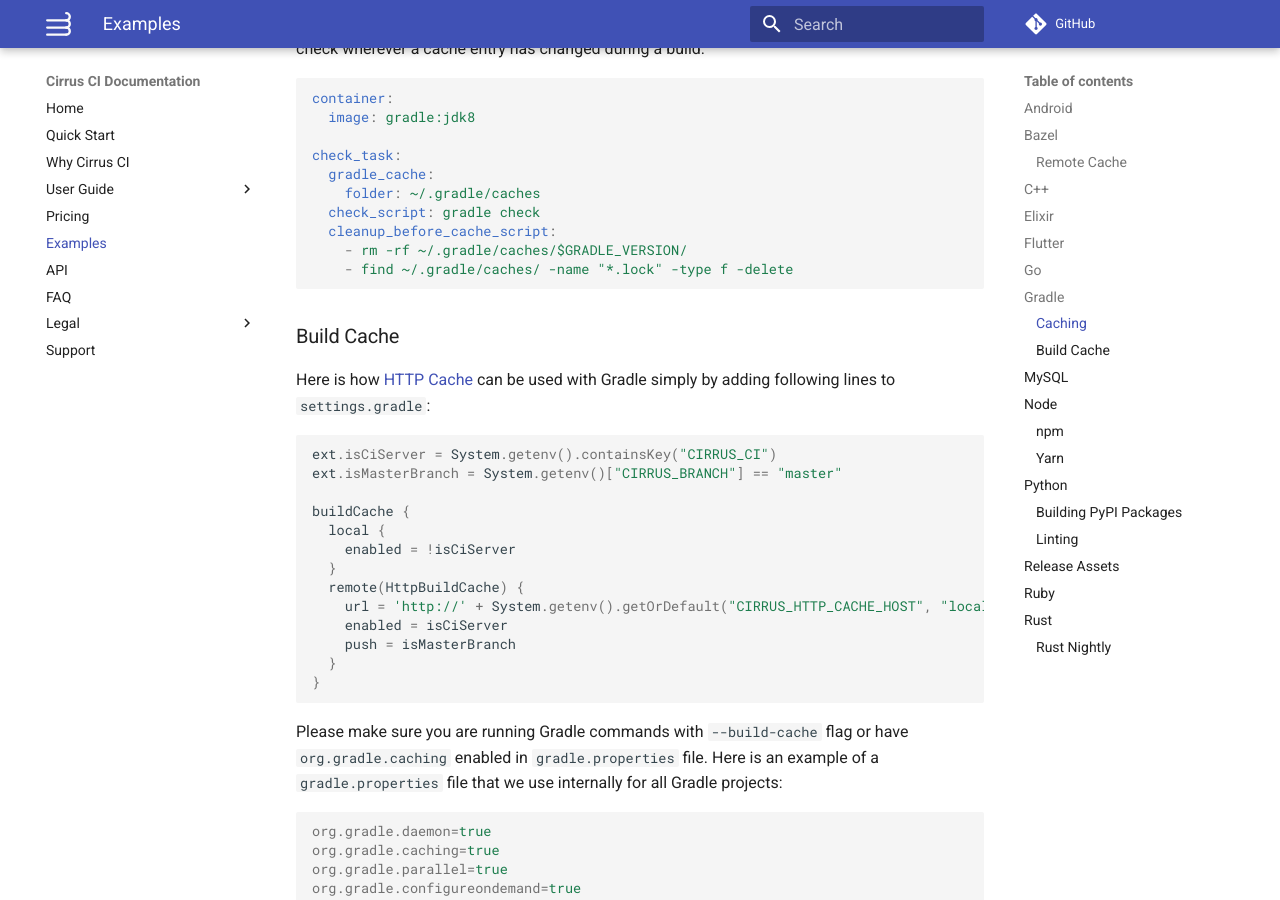
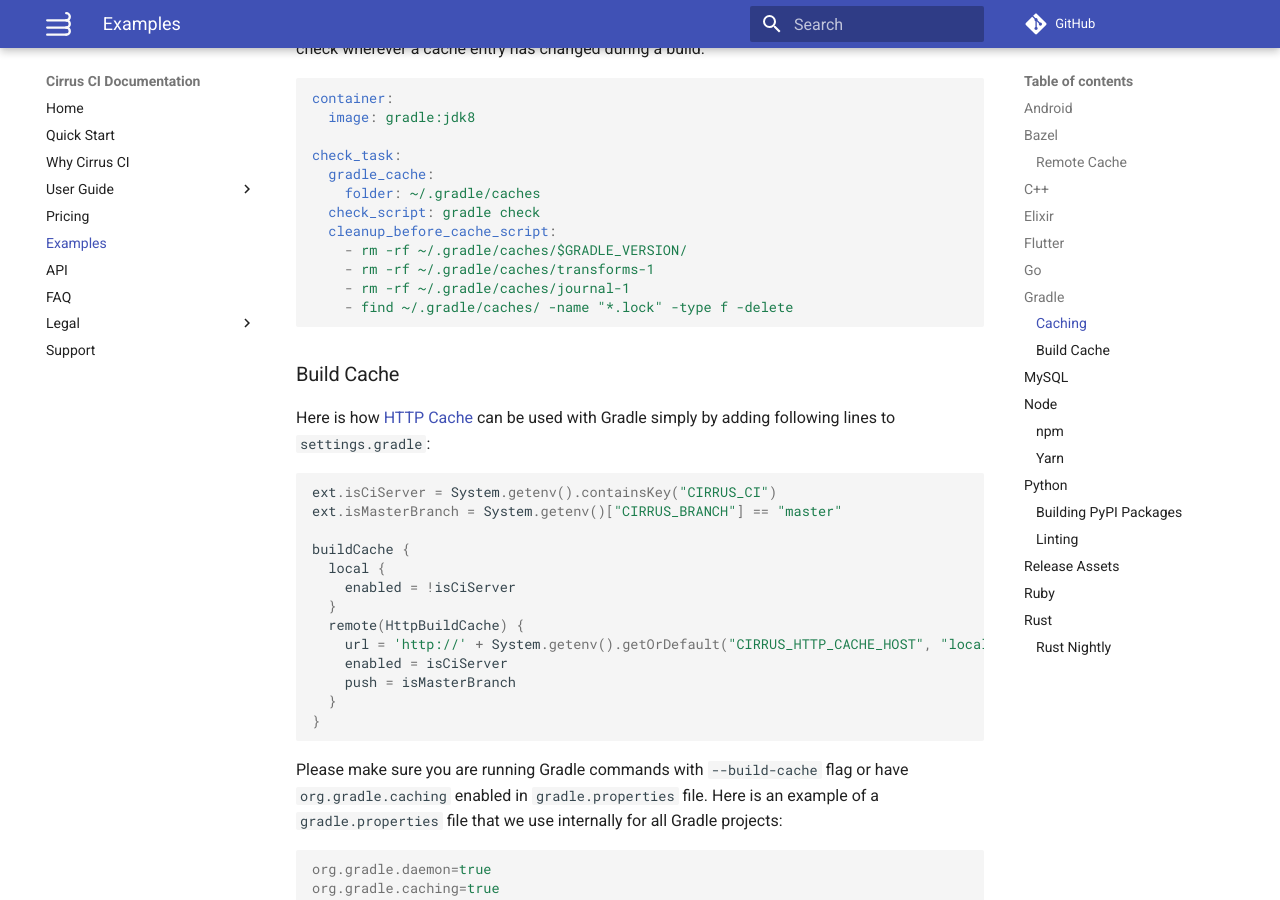
Before and after one commit to cirruslabs/cirrus-ci-docs, an MkDocs documentation site: the page built from docs/examples.md, in a window 1280 px wide and 900 px high, scrolled down 3345 px. Built offline with MkDocs 1.6.1 and Material for MkDocs 9.7.7, drawn with Linux system fonts in a browser that asks for light colours; comment, search, counter and statistics services are not loaded.

Commit message:
Remove more volatile Gradle files before cache (#241)

````diff
--- a/docs/examples.md
+++ b/docs/examples.md
@@ -158,6 +158,8 @@ check_task:
   check_script: gradle check
   cleanup_before_cache_script:
     - rm -rf ~/.gradle/caches/$GRADLE_VERSION/
+    - rm -rf ~/.gradle/caches/transforms-1
+    - rm -rf ~/.gradle/caches/journal-1
     - find ~/.gradle/caches/ -name "*.lock" -type f -delete
 ```
 
````
